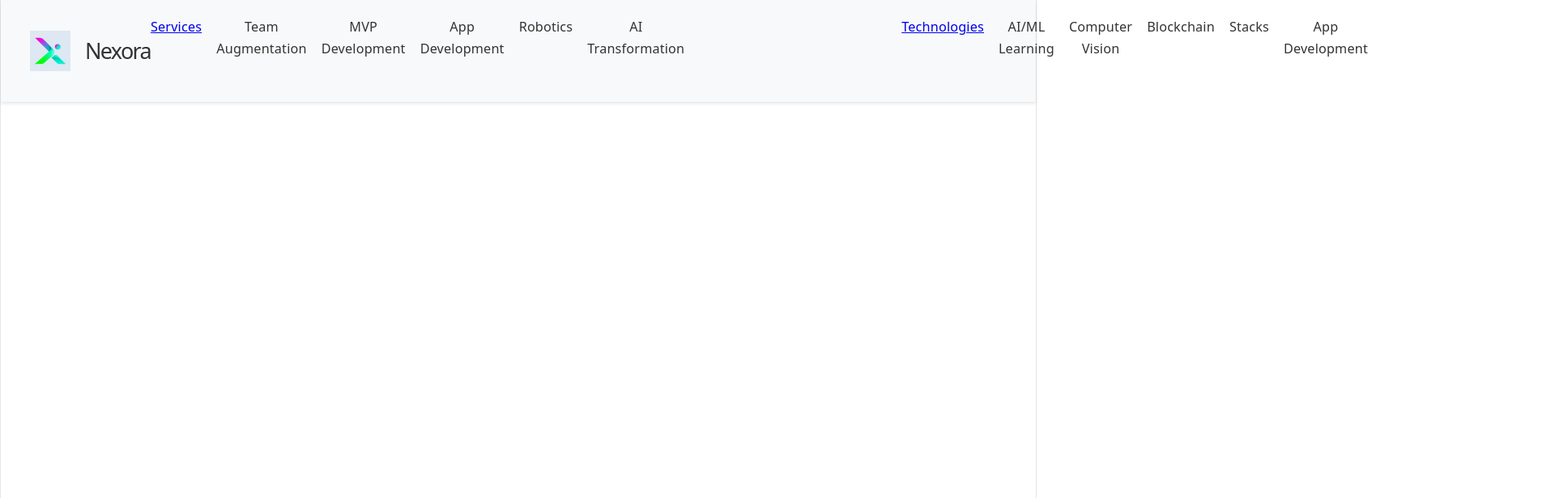
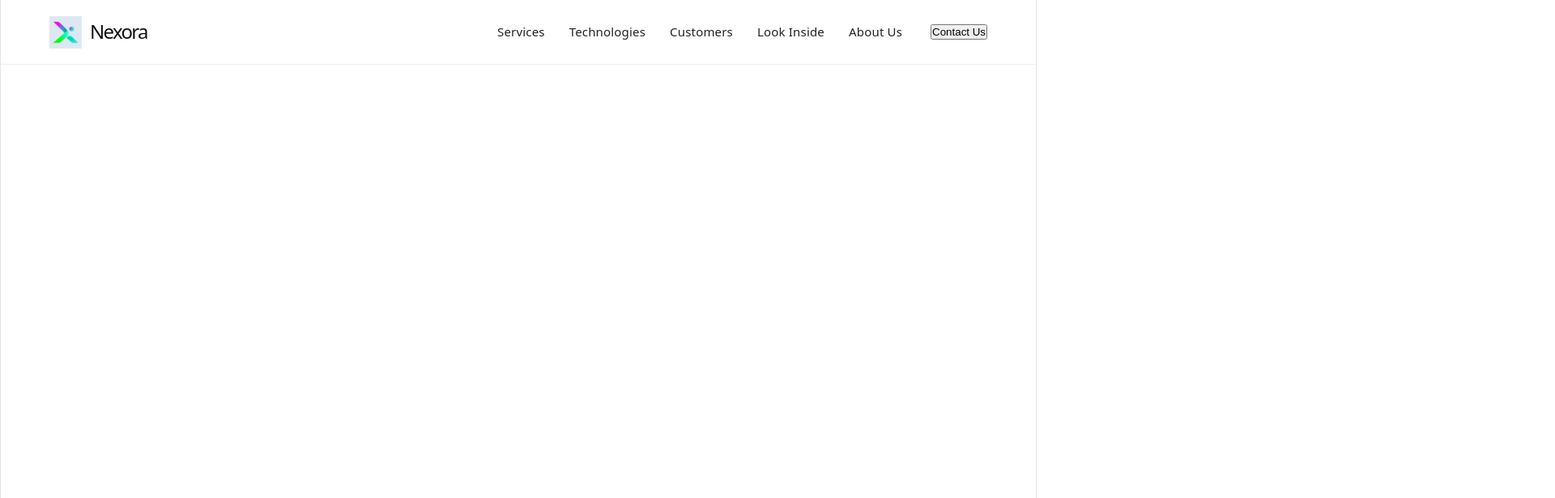
Before and after one commit to hatimkhan-007/cswip-notes, a React (Vite) app in the folder cswip-notes/: page / in a window 1280 px wide. Shown: the top 616 px of the page at 81% size, 1920 px wide, since content can reach past the window. Built offline with nearby package versions, Linux system fonts and the light colour scheme.

Commit message:
Adding raw css for the nav.jsx

```diff
--- a/cswip-notes/src/components/Navbar.css
+++ b/cswip-notes/src/components/Navbar.css
@@ -4,122 +4,125 @@
     box-sizing: border-box;
 }
 
-.navbar{
+.navbar {
+    width: 100%;
+    height: 80px;
+    padding: 0 60px;
     display: flex;
-    flex-direction: row;
-    width: 100%;
-    height: auto;
+    align-items: center;
     justify-content: space-between;
-    align-items: center;
-    padding: 1rem 2rem;
-    background-color: #f8f9fa;
-    box-shadow: 0 2px 4px rgba(0,0,0,0.1);
+    background: white;
+    border-bottom: 1px solid #eee;
 }
 
-.logo-div{
+.logo-div {
     display: flex;
     align-items: center;
-    gap: 1rem;
+    gap: 10px;
 }
 
-.logo-div img{
-    width: auto;
-    height: 50px;
-    object-fit: cover;
+.logo-div img {
+    width: 40px;
+    height: 40px;
+    object-fit: contain;
 }
 
-.logo-div h1{
-    font-size: 1.5rem;
-    color: #333;
+.logo-div h1 {
+    margin: 0;
+    font-size: 24px;
+    color: #111;
 }
 
-.navigation-bar ul{
+.navigation-bar {
     display: flex;
-    list-style: none;
-    gap: 1rem;
-    font-size: 0.9rem;
-    padding-right: 250px;
+    align-items: center;
+    gap: 35px;
 }
 
-.navigation-bar ul li a{
-    position: relative;
-    display: inline-block;
-    text-decoration: none;
-    color: #333;
-    transition: color 0.3s ease, transform 0.3s ease;
+.nav-links {
+    display: flex;
+    align-items: center;
+    gap: 30px;
+    margin: 0;
+    padding: 0;
+    list-style: none;
 }
 
-.navigation-bar ul li a::after {
-    content: '';
-    position: absolute;
-    bottom: 0;
-    left: 0;
-    width: 100%;
-    height: 2px;
-    background-color: #007bff;
-    transform: scaleX(0);
-    transform-origin: bottom center;
-    transition: transform 0.3s ease;
+.nav-item {
+    position: relative;
 }
 
-.navigation-bar ul li a:hover::after {
-    transform: scaleX(1);
+.nav-item > a {
+    display: block;
+    padding: 30px 0;
+    color: #222;
+    text-decoration: none;
+    font-size: 15px;
+    font-weight: 500;
 }
 
-.navigation-bar ul li a:hover{
-    color: #007bff;
-    transform: scale(1.1);
+.nav-item > a:hover {
+    color: #666;
 }
 
-.btn{
-    display: flex;
-    gap: 1rem;
+.dropdown-menu {
+    position: absolute;
+    top: 100%;
+    left: 50%;
+    transform: translateX(-50%);
+
+    width: 220px;
+    padding: 10px;
+
+    background: white;
+    border: 1px solid #eee;
+    border-radius: 10px;
+
+    box-shadow: 0 10px 30px rgba(0, 0, 0, 0.08);
+
+    list-style: none;
+
+    opacity: 0;
+    visibility: hidden;
+
+    transition: 0.2s ease;
 }
 
-.btn-primary{
-    position: relative;
-    display: inline-block;
-    padding: 0.5rem 1rem;
-    background-color: transparent;
-    color: #007bff;
-    border: none;
-    border-radius: 4px;
-    cursor: pointer;
-    transition: transform 0.3s ease;
+.nav-item:hover .dropdown-menu {
+    opacity: 1;
+    visibility: visible;
 }
 
-.btn-primary::after {
-    content: '';
-    position: absolute;
-    bottom: 0;
-    left: 0;
-    width: 100%;
-    height: 2px;
-    background-color: #007bff;
-    transform: scaleX(0);
-    transform-origin: bottom center;
-    transition: transform 0.3s ease;
+.dropdown-menu li a {
+    display: block;
+    padding: 10px 12px;
+
+    color: #333;
+    text-decoration: none;
+    font-size: 14px;
+
+    border-radius: 6px;
 }
 
-.btn-primary:hover{
-    transform: scale(1.1);
+.dropdown-menu li a:hover {
+    background: #f5f5f5;
 }
 
-.btn-primary:hover::after {
-    transform: scaleX(1);
+.btn-primary {
+    padding: 12px 22px;
+
+    border: none;
+    border-radius: 7px;
+
+    background: #111;
+    color: white;
+
+    font-size: 14px;
+    font-weight: 600;
+
+    cursor: pointer;
 }
 
-.btn-secondary{
-    padding: 0.5rem 1rem;
-    background-color: #007bff;
-    color: #fff;
-    border: none;
-    border-radius: 4px;
-    cursor: pointer;
-    transition: transform 0.3s ease, background-color 0.3s ease;
+.btn-primary:hover {
+    background: #333;
 }
-
-.btn-secondary:hover{
-    background-color: #0056b3;
-    transform: scale(1.1);
-}
--- a/cswip-notes/src/components/Navbar.jsx
+++ b/cswip-notes/src/components/Navbar.jsx
@@ -1,57 +1,97 @@
-import React from 'react'
-import './Navbar.css'
-import logoUrl from '../assets/logo.jpeg'
+import React from 'react';
+import './Navbar.css';
+import logoUrl from '../assets/logo.jpeg';
 
 function Navbar() {
-return (
-    <div className='navbar'>
-            <div className="logo-div">
-                    <img src={logoUrl} alt="Nexora logo - stylized icon representing the Nexora brand" />
-                    <h1>Nexora</h1>
+  return (
+    <header className="navbar">
+      <div className="logo-div">
+        <img
+          src={logoUrl}
+          alt="Nexora logo"
+          className="logo"
+        />
+        <h1>Nexora</h1>
+      </div>
+
+      <nav className="navigation-bar">
+        <ul className="nav-links">
+
+          <li className="nav-item dropdown">
+            <a href="/" className="nav-title">
+              Services
+            </a>
+
+            <div className="dropdown-menu">
+              <a href="/">Team Augmentation</a>
+              <a href="/">MVP Development</a>
+              <a href="/">App Development</a>
+              <a href="/">Robotics</a>
+              <a href="/">AI Transformation</a>
             </div>
-            <nav className='navigation-bar'>
-                    <ul>
-                            <ul><a href="/">Services</a>
-                                <li><a href="/">Team Augmentation</a></li>
-                                <li><a href="/">MVP Development</a></li>
-                                <li><a href="/">App Development</a></li>
-                                <li><a href="/">Robotics</a></li>
-                                <li><a href="/">AI Transformation</a></li>
-                            </ul>
-                            <ul>
-                                <a href="/">Technologies</a>
-                                <li><a href="/">AI/ML Learning</a></li>
-                                <li><a href="/">Computer Vision</a></li>
-                                <li><a href="/">Blockchain</a></li>
-                                <li><a href="/">Stacks</a></li>
-                                <li><a href="/">App Development</a></li>
-                            </ul>
-                            <ul>
-                                <a href="/">Customers</a>
-                                <li><a href="/">Startups</a></li>
-                                <li><a href="/">Saas Companies</a></li>
-                                <li><a href="/">App Companies</a></li>
-                                <li><a href="/">Marketing Agencies</a></li>
-                                <li><a href="/">Enterprises</a></li>
-                            </ul>
-                            <ul>
-                                <a href="/about">Look Inside</a>
-                                <li><a href="/about">Blog</a></li>
-                                <li><a href="/about">Portfolio</a></li>
-                                <li><a href="/about">Careers</a></li>
-                            </ul>
-                            <ul>
-                                <a href="/contact">About Us</a>
-                                <li><a href="/contact">History</a></li>
-                                <li><a href="/contact">Present</a></li>
-                                <li><a href="/contact">Future</a></li>
-                                <li><a href="/contact">Why Us</a></li>
-                            </ul>
-                    </ul>
-                    <button className='btn btn-primary'>Contact Us</button>
-            </nav>
-    </div>
-    )
+          </li>
+
+          <li className="nav-item dropdown">
+            <a href="/" className="nav-title">
+              Technologies
+            </a>
+
+            <div className="dropdown-menu">
+              <a href="/">AI/ML Learning</a>
+              <a href="/">Computer Vision</a>
+              <a href="/">Blockchain</a>
+              <a href="/">Stacks</a>
+              <a href="/">App Development</a>
+            </div>
+          </li>
+
+          <li className="nav-item dropdown">
+            <a href="/" className="nav-title">
+              Customers
+            </a>
+
+            <div className="dropdown-menu">
+              <a href="/">Startups</a>
+              <a href="/">SaaS Companies</a>
+              <a href="/">App Companies</a>
+              <a href="/">Marketing Agencies</a>
+              <a href="/">Enterprises</a>
+            </div>
+          </li>
+
+          <li className="nav-item dropdown">
+            <a href="/about" className="nav-title">
+              Look Inside
+            </a>
+
+            <div className="dropdown-menu">
+              <a href="/about">Blog</a>
+              <a href="/about">Portfolio</a>
+              <a href="/about">Careers</a>
+            </div>
+          </li>
+
+          <li className="nav-item dropdown">
+            <a href="/contact" className="nav-title">
+              About Us
+            </a>
+
+            <div className="dropdown-menu">
+              <a href="/contact">History</a>
+              <a href="/contact">Present</a>
+              <a href="/contact">Future</a>
+              <a href="/contact">Why Us</a>
+            </div>
+          </li>
+
+        </ul>
+
+        <button className="contact-btn">
+          Contact Us
+        </button>
+      </nav>
+    </header>
+  );
 }
 
-export default Navbar
+export default Navbar;
```
